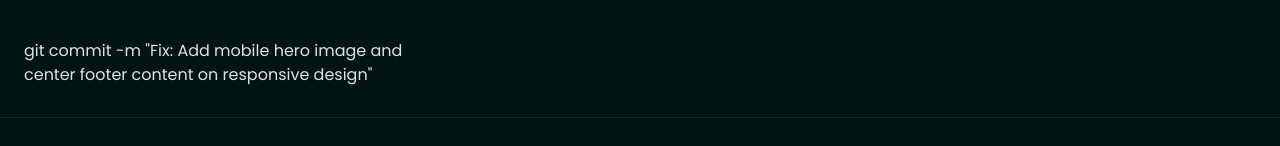
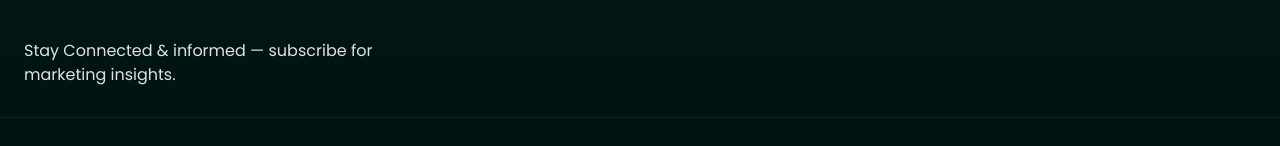
Before and after one commit to mani759/fedup, a plain HTML site: page index.html in a window 1280 px wide. Shown: the part 4587-4733 px from the top of the page. Drawn offline with Linux system fonts and the light colour scheme.

Commit message:
Update index.html

```diff
--- a/index.html
+++ b/index.html
@@ -289,7 +289,7 @@
           <h4>Contact</h4>
           <p>Email: <a href="mailto:mani@growthorbitdigital.in">mani@growthorbitdigital.in</a></p>
           <p>Phone: <a href="tel:+917386032284">+91 7386032284</a></p>
-        </div>git commit -m "Fix: Add mobile hero image and center footer content on responsive design"
+        </div>Stay Connected & informed — subscribe for marketing insights.
 
       </div>
       <div class="footer-social">
```
